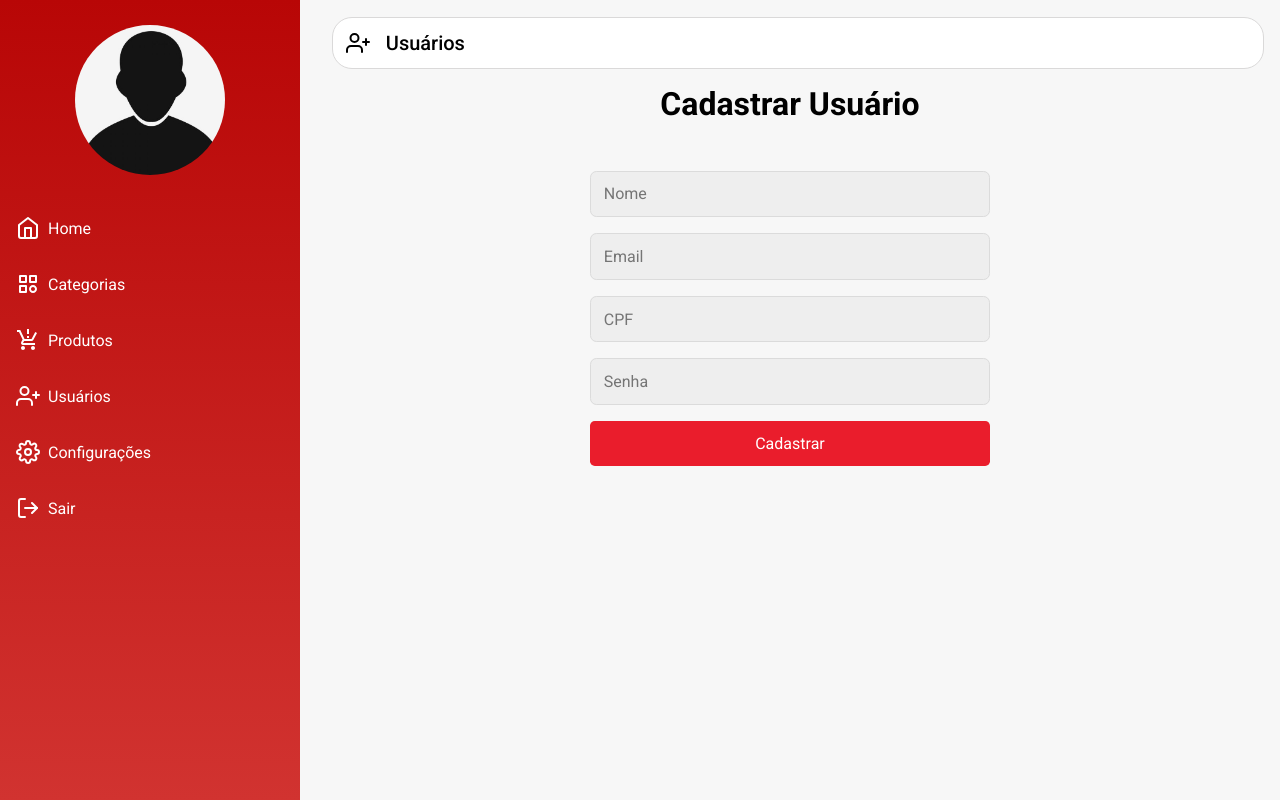
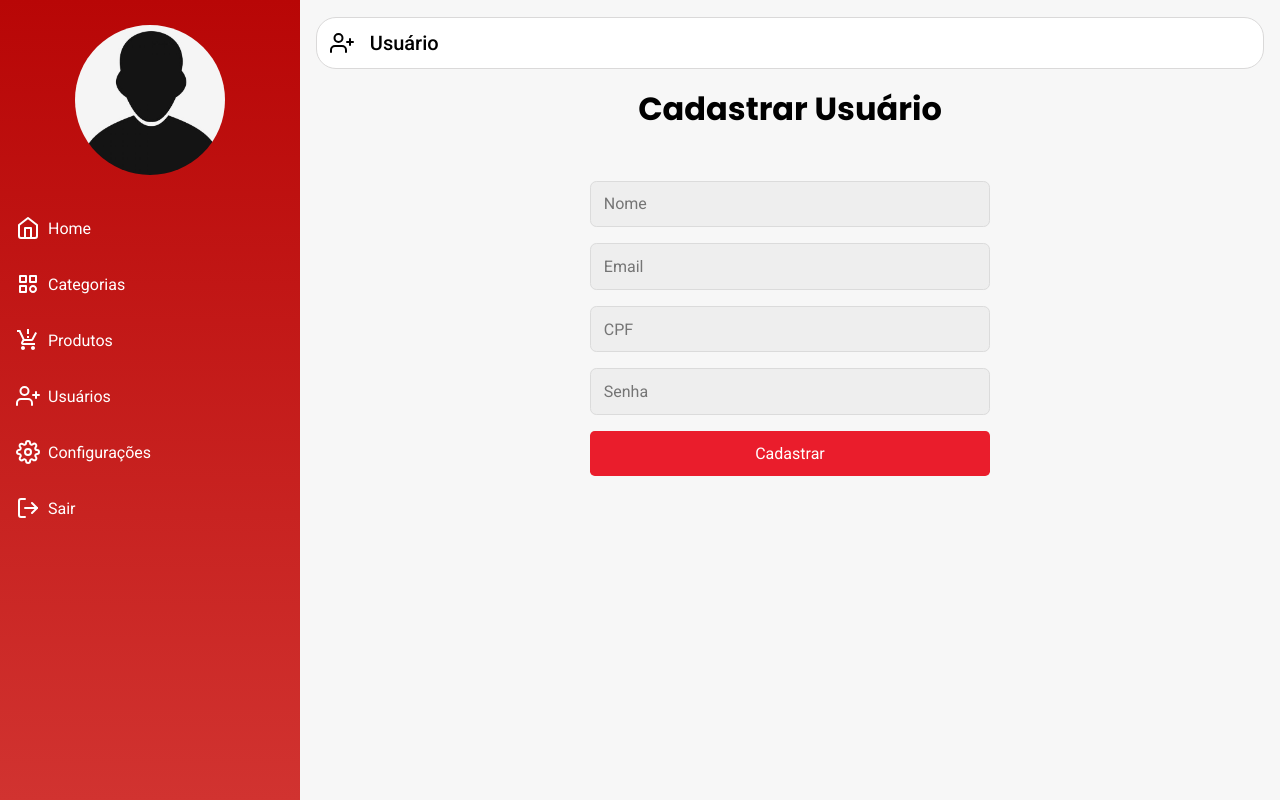
Before and after one commit to juniorsilvacc/gestao-pedidos, a Next.js app in the folder frontend/: page /user in a window 1280 px wide. Built offline with nearby package versions, Linux system fonts and the light colour scheme.

Commit message:
feat: styling the titles

```diff
--- a/frontend/src/components/title/styles.module.css
+++ b/frontend/src/components/title/styles.module.css
@@ -0,0 +1,17 @@
+.title {
+  display: flex;
+  flex-direction: row;
+  align-items: center;
+  margin: 1rem 0;
+  border-radius: 20px;
+  background-color: #fff;
+  border: 1px solid rgb(218, 217, 217);
+  padding: .8rem;
+}
+
+.title span{
+  margin-left: 16px;
+  font-size: 1rem;
+  font-size: 20px;
+  font-weight: 500;
+}
--- a/frontend/src/pages/category/styles.module.css
+++ b/frontend/src/pages/category/styles.module.css
@@ -1,29 +1,33 @@
-.container{
-  max-width: 620px;
+.content {
+  margin-left: 300px;
+  padding: 1px 16px;
+}
+
+.title{
+  font-family: 'Poppins', sans-serif;
+  font-size: 2rem;
+  font-weight: bold;
+}
+
+.container {
   display: flex;
-  justify-content: center;
   align-items: center;
   flex-direction: column;
   margin: 0 auto;
   padding: 0 2rem;
 }
 
-.title{
-  margin: 3rem 0 .5rem 0;
-  font-family: 'Poppins', sans-serif;
-  font-size: 1.6rem;
-  font-weight: bold;
+.category {
+  margin-top: 1rem;
+  display: flex;
+  justify-content: center;
+  align-items: center;
+  flex-direction: column;
+  width: 400px;
+  padding: 2rem 0 2rem 0;
 }
 
-.category{
-  display: flex;
-  justify-content: center;
-  align-items: flex-start;
-  flex-direction: column;
-  width: 100%;
-}
-
-.category form{
+.category form {
   width: 100%;
   display: flex;
   flex-direction: column;
--- a/frontend/src/pages/dashboard/styles.module.css
+++ b/frontend/src/pages/dashboard/styles.module.css
@@ -3,26 +3,10 @@
   padding: 1px 16px;
 }
 
-.title {
-  display: flex;
-  flex-direction: row;
-  align-items: center;
-  margin: 1rem 0;
-  border-radius: 20px;
-  background-color: #fff;
-  border: 1px solid rgb(218, 217, 217);
-  padding: .8rem;
-}
-
-.title {
-  margin-left: 1rem;
-  font-size: 1rem;
-}
-
-.title h1 {
-  font-size: 20px;
-  font-weight: 500;
-  margin-left: 16px;
+.title{
+  font-family: 'Poppins', sans-serif;
+  font-size: 2rem;
+  font-weight: bold;
 }
 
 .blockRefresh{
@@ -38,11 +22,6 @@
   border: 1px solid rgb(161, 161, 161);
   padding: 3px;
   border-radius: 3px;
-}
-
-.requests{
-  text-align: center;
-  font-size: 2rem;
 }
 
 .orders{
--- a/frontend/src/pages/user/index.tsx
+++ b/frontend/src/pages/user/index.tsx
@@ -9,6 +9,7 @@ import { toast } from 'react-toastify';
 import Header from '../../components/header'
 import Button from '../../components/forms/Button';
 import Input from '../../components/forms/Input';
+import Title from '../../components/title';
 
 export default function User() {
   const { register } = useContext(AuthContext);
@@ -50,13 +51,13 @@ export default function User() {
         <Header />
 
         <div className={styles.content}>
-          <div className={styles.title}>
+
+          <Title name="Usuário">
             <FiUserPlus color="#000" size={24} />
-            <h1>Usuários</h1>
-          </div>
+          </Title>
 
           <div className={styles.container}>
-            <h1 className={styles.titlePageUser}>Cadastrar Usuário</h1>
+            <h1 className={styles.title}>Cadastrar Usuário</h1>
 
             <div className={styles.login}>
               <form onSubmit={handleRegister}>
--- a/frontend/src/pages/user/styles.module.css
+++ b/frontend/src/pages/user/styles.module.css
@@ -3,26 +3,10 @@
   padding: 1px 16px;
 }
 
-.title {
-  display: flex;
-  flex-direction: row;
-  align-items: center;
-  margin: 1rem 0;
-  border-radius: 20px;
-  background-color: #fff;
-  border: 1px solid rgb(218, 217, 217);
-  padding: .8rem;
-}
-
-.title {
-  margin-left: 1rem;
-  font-size: 1rem;
-}
-
-.title h1 {
-  font-size: 20px;
-  font-weight: 500;
-  margin-left: 16px;
+.title{
+  font-family: 'Poppins', sans-serif;
+  font-size: 2rem;
+  font-weight: bold;
 }
 
 .container {
@@ -49,11 +33,6 @@
   flex-direction: column;
 }
 
-.titlePageUser {
-  text-align: center;
-  font-size: 2rem;
-}
-
 @media screen and (max-width: 768px) {
   .content {
    margin-left: 0;
```
Also changed, not shown: frontend/src/components/header/styles.module.css (+0 -82 lines), frontend/src/components/title/index.tsx (+6 -1 lines), frontend/src/contexts/AuthContext.tsx (+4 -4 lines), frontend/src/pages/category/index.tsx (+12 -1 lines), frontend/src/pages/dashboard/index.tsx (+6 -4 lines), frontend/src/pages/register/index.tsx (deleted, +0 -90 lines), 1 other file (tests, documents, lock files or other folders).
